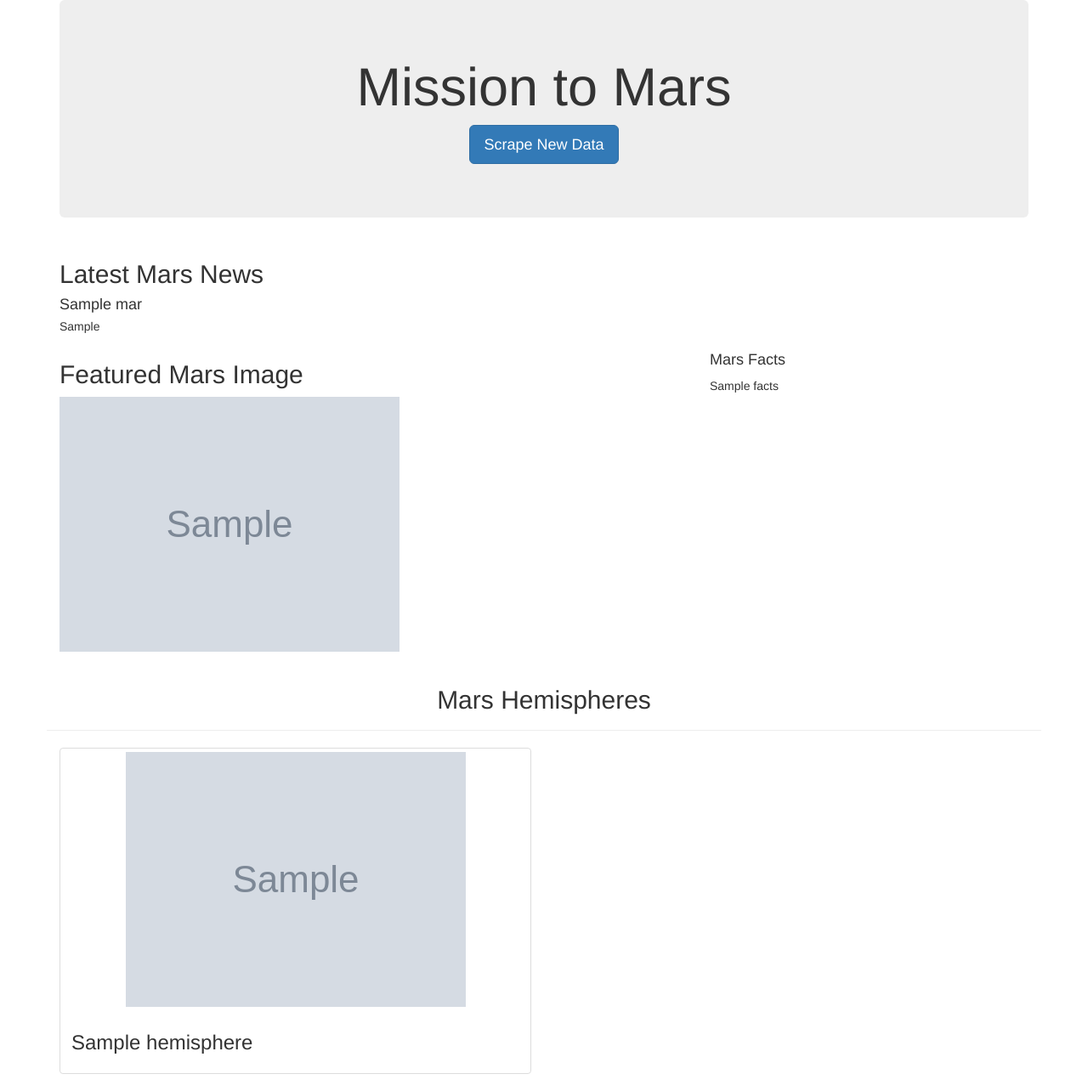
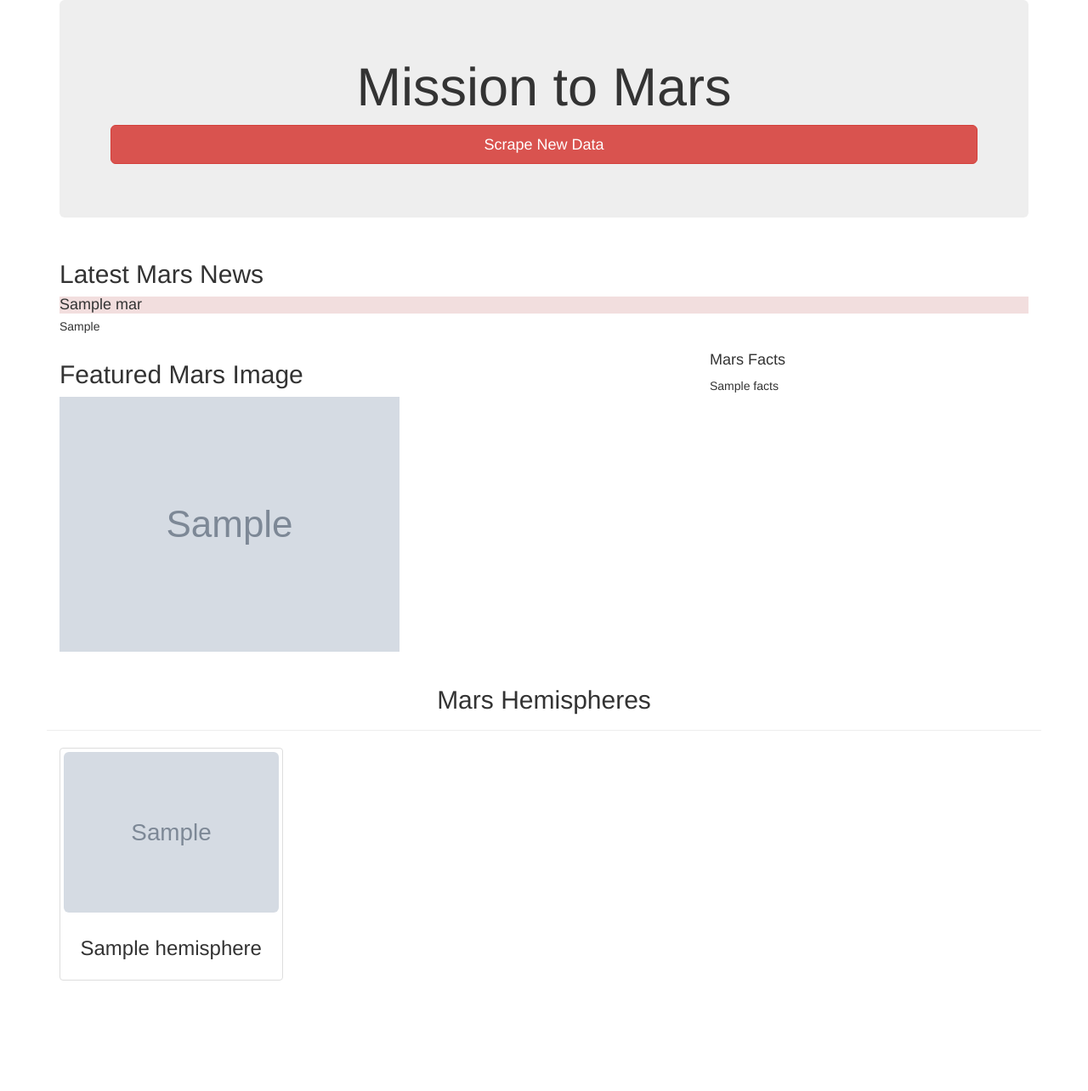
Before and after one commit to thre3firstnames/Mission-to-Mars, a Flask app: page / in a window 1280 px wide. Shown: the whole page at 85% size. After the commit the page ends 1154 px from the top, so only its background shows below. Run offline with Flask 2, Linux system fonts and the light colour scheme; grey boxes marked "Sample" are stand-in pictures; a database or web service that is not in the repository returns one stand-in record (values such as "Sample title"); some libraries are stand-ins or nearby versions.

Commit message:
Deliv code complete

```diff
--- a/templates/index.html
+++ b/templates/index.html
@@ -4,6 +4,7 @@
     <meta charset="UTF-8" />
     <meta name="viewport" content="width=device-width, initial-scale=1.0" />
     <meta http-equiv="X-UA-Compatible" content="ie=edge" />
+    <meta name="viewport" content="width=device-width, initial-scale=1, maximum-scale=1, user-scalable=no">
     <title>Mission to Mars</title>
     <link
       rel="stylesheet"
@@ -16,7 +17,7 @@
       <div class="jumbotron text-center">
         <h1>Mission to Mars</h1>
         <!-- Add a button to activate scraping script -->
-        <p><a class="btn btn-primary btn-lg" href="/scrape" role="button">Scrape New Data</a></p>
+        <p><a class="btn btn-danger btn-lg btn-block" href="/scrape" role="button">Scrape New Data</a></p>
       </div>
 
       <!-- Add section for Mars News -->
@@ -25,7 +26,7 @@
           <div class="media">
             <div class="media-body">
               <h2>Latest Mars News</h2>
-              <h4 class="media-heading">{{ mars.news_title }}</h4>
+              <h4 class="media-heading bg-danger">{{ mars.news_title }}</h4>
               <p>{{ mars.news_paragraph }}</p>
             </div>
           </div>
@@ -61,11 +62,13 @@
         </div>
 
         {% for hemisphere in mars.hemispheres %}
-        <div class="col-md-6">
+        <div class="col-md-3">
           <div class="thumbnail">
-            <img src="{{hemisphere.img_url | default('static/images/error.png', true)}}" alt="...">
+            <img src="{{hemisphere.img_url | default('static/images/error.png', true)}}" alt="..." class="img-rounded" />
             <div class="caption">
+              <center>
               <h3>{{hemisphere.title}}</h3>
+              </center>
             </div>
           </div>
         </div>
```
Also changed, not shown: Mission_to_Mars_Challenge.py (+0 -62 lines).
